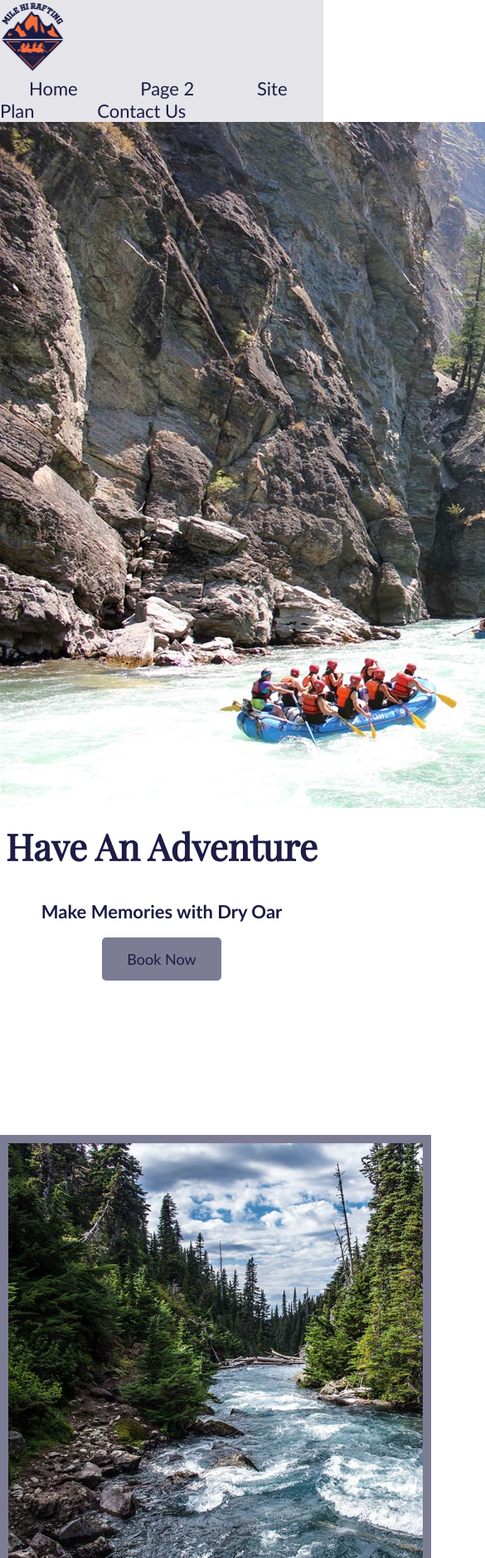
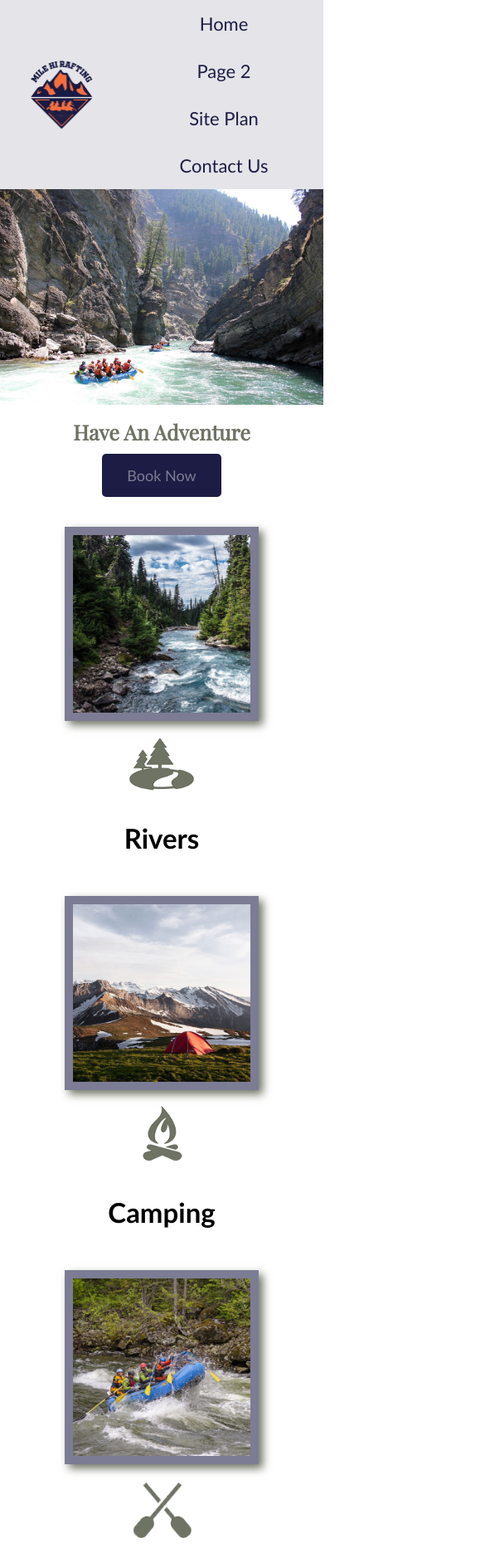
Before and after one commit to facz0/WDD130, a plain HTML site: page wwr/index.html in a window 390 px wide. Shown: the top 1878 px of the page at 83% size, 585 px wide, since content can reach past the window. Drawn offline with nearby package versions, Linux system fonts and the light colour scheme.

Commit message:
finalizando detalles

```diff
--- a/wwr/index.html
+++ b/wwr/index.html
@@ -10,8 +10,8 @@
 <body>
     <div id="content">
         <header>
-            <a class="logo" id="logo_link" href="index.html">
-                <img src="images/rafting-logo.png" alt="Dry Oar Logo" width="80">
+            <a  id="logo_link" href="index.html">
+                <img class="logo" src="images/rafting-logo.png" alt="Dry Oar Logo" width="80">
             </a>
             <nav>
                 <a href="index.html">Home</a>
--- a/wwr/styles/style-index.css
+++ b/wwr/styles/style-index.css
@@ -7,6 +7,8 @@
 
 #logo_link {
     padding-top:  5px;
+    justify-self: center;
+    align-self: center;
 }
 
 .logo {
@@ -22,8 +24,14 @@ body {
 header {
     background-color: #7c7c9434;
     font-family: 'Trebuchet MS', 'Lucida Sans', sans-serif;
+    display: grid;
+    grid-template-columns: 150px auto;
 }
 
+nav {
+    display: flex;
+    justify-content: space-around;
+}
 
 nav a {
     text-align: center;
@@ -44,8 +52,8 @@ nav a:hover {
 }
 
 .book {
-    background-color: #7C7C94;
-    color: #1D1C44;
+    background-color: #1D1C44;
+    color: #7C7C94;
     text-decoration: none;
     font-size: 18px;
     padding: 15px 30px;
@@ -54,8 +62,8 @@ nav a:hover {
 }
 
 .book:hover {
-    background-color: #1D1C44;
-    color: white;
+    background-color: #7C7C94;
+    color: #1D1C44;
 }
 
 .join {
@@ -73,6 +81,22 @@ nav a:hover {
     color: #F36B3C;
 }
 
+#hero {
+    display: grid;
+    grid-template-columns: 1fr 3fr 1fr;
+    margin-top: -100px;
+}
+
+#hero-box {
+    grid-column: 1/4;
+    grid-row: 1/3;
+    z-index: -1;
+}
+
+#hero-img {
+    width: 100%;
+}
+
 #hero-msg h1 {
     text-align: center;
     font-family:"Playfair Display", "Helvetica", "sans-serif";
@@ -80,7 +104,13 @@ nav a:hover {
 
 #hero-msg h4 {
     text-align: center;
-    color: #1D1C44;
+    color: #151450;
+}
+
+#hero-msg {
+    grid-column: 2/3;
+    grid-row: 1/2;
+    margin-top: 100px;
 }
 
 .button-box {
@@ -100,26 +130,54 @@ main section img {
     box-sizing: border-box;
 }
 
+.home-grid {
+    display: grid;
+    grid-template-columns: repeat(10, 1fr);
+}
+
 .rivers-card {
     margin: 200px 0;
+    grid-column: 2/4;
+    grid-row: 2/3;
 }
 
 .camping-card {
     margin: 200px 0;
+    grid-column: 5/7;
+    grid-row: 2/3;
 }
 
 .rapids-card {
     margin: 200px 0;
+    grid-column: 8/10;
+    grid-row: 2/3;
 }
 
 .card-img {
     border: 10px solid #7C7C94;
+    width: 100%;
+    transition: transform .5s;
+    box-shadow: 5px 5px 10px #6f7364;
+}
+
+.card-img:hover {
+    opacity: .6;
+    transform: scale(1.1);
+}
+
+.mountains {
+    width: 100%;
+    grid-column: 2/7;
+    grid-row: 5/8;
+    box-shadow: 5px 5px 10px ;
 }
 
 #background {
     height: 725px;
     background-color: #7C7C94;
     margin: 50px 0;
+    grid-column: 1/11;
+    grid-row: 4/9;
 }
 
 .msg {
@@ -128,6 +186,9 @@ main section img {
     color: #1D1C44;
     line-height: 1.5em;
     padding: 35px;
+    grid-column: 6/10;
+    grid-row: 6/7;
+    box-shadow: 5px 5px 10px ;
 }
 
 .msg p {
@@ -148,6 +209,9 @@ footer {
     font-family: "Playfair Display", "Helvetica", "sans-serif";
     padding: 25px 50px;
     margin-top: 200px;
+    display: flex;
+    justify-content: space-around;
+    align-items: center;
 }
 
 footer p {
@@ -170,3 +234,45 @@ footer a:hover {
 footer .social img {
     padding-top: 15px;
 }
+
+@media screen and (max-width: 900px) {
+    #hero, .home-grid {
+        display: block;
+        height: auto;
+    }
+    nav, footer {
+        flex-direction: column;
+    }
+    nav a {
+        display: block;
+        padding: 15px;
+    }
+    #hero {
+        margin-top: 0;
+    }
+    #hero-msg {
+        margin-top: 0;
+    }
+    #hero-msg h4 {
+        display: none;
+    }
+    .home-title {
+        font-size: 25px;
+        color: #6f7364;
+    }
+    .rivers-card, .camping-card, .rapids-card {
+        margin: 50px auto;
+        width: 60%;
+    }
+    #background {
+        display: none;
+    }
+    .mountains, .msg {
+        width: 80%;
+        display: block;
+        margin: 0 auto;
+    }
+    footer {
+        margin-top: 25px;
+    }
+}
```
